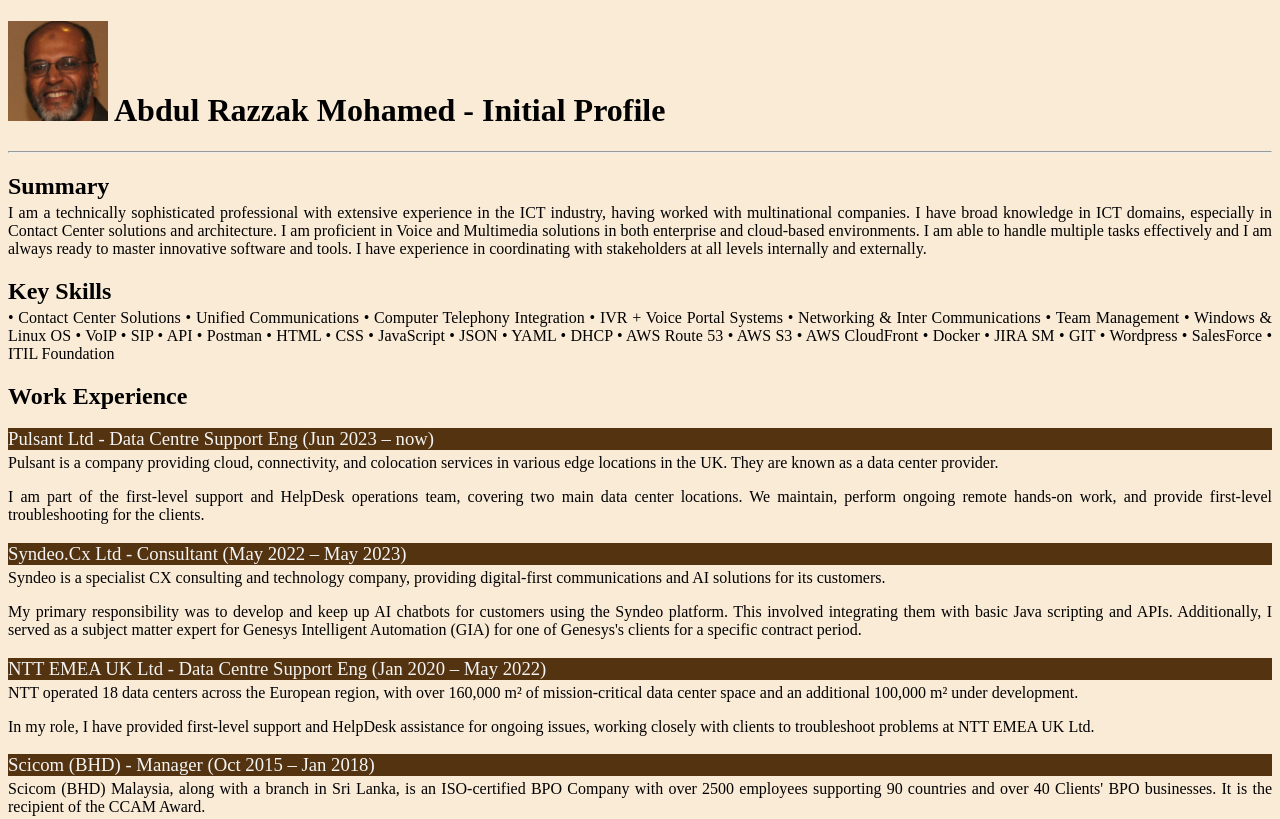
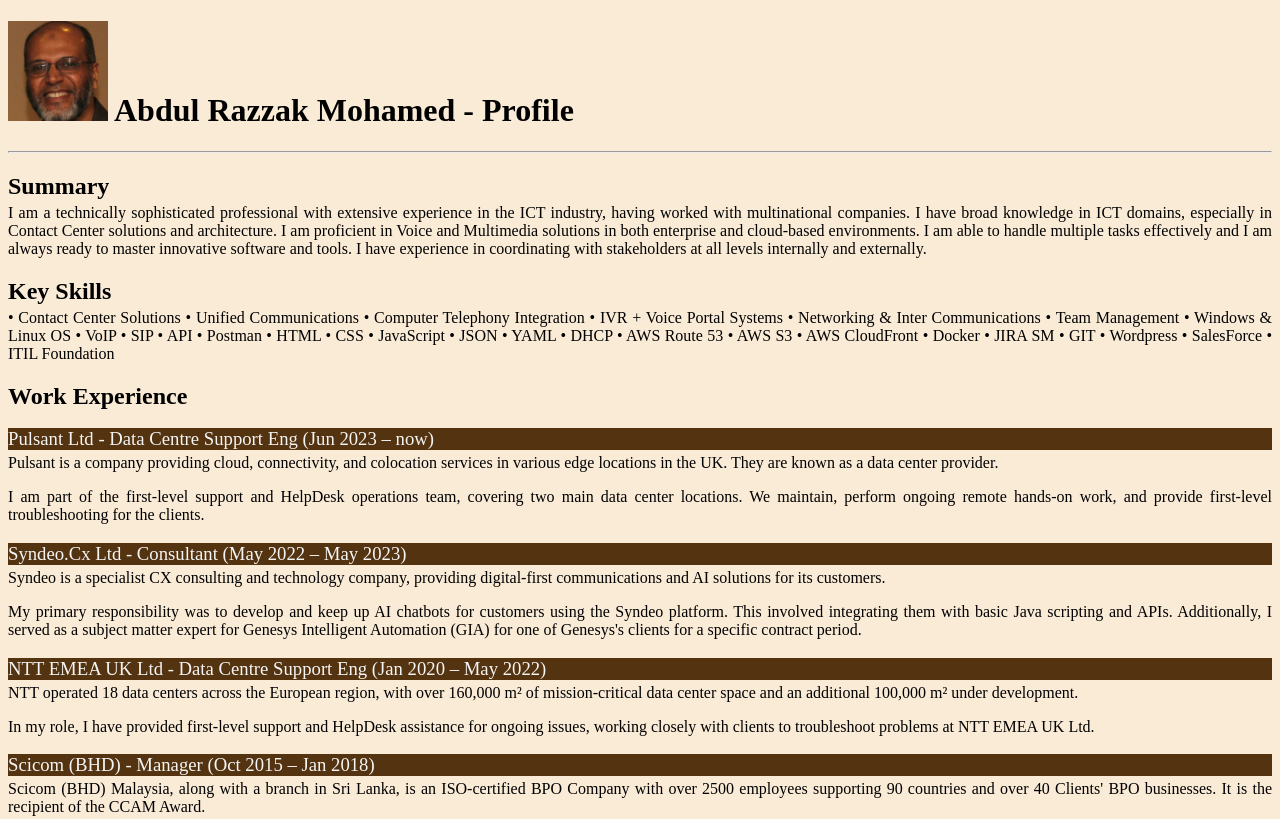
Before and after one commit to colombofish/my-profile, a plain HTML site: page index.html in a window 1280 px wide. Shown: the top 819 px of the page. Drawn offline with Linux system fonts and the light colour scheme.

Commit message:
Add files via upload

```diff
--- a/index.html
+++ b/index.html
@@ -9,7 +9,7 @@
 <body>
   <h1>
     <img src="./public/images/abdul.jpg" alt="profile picture" height="100px" />
-    Abdul Razzak Mohamed - Initial Profile
+    Abdul Razzak Mohamed - Profile
   </h1>
   <hr />
   <h2>Summary</h2>
```
